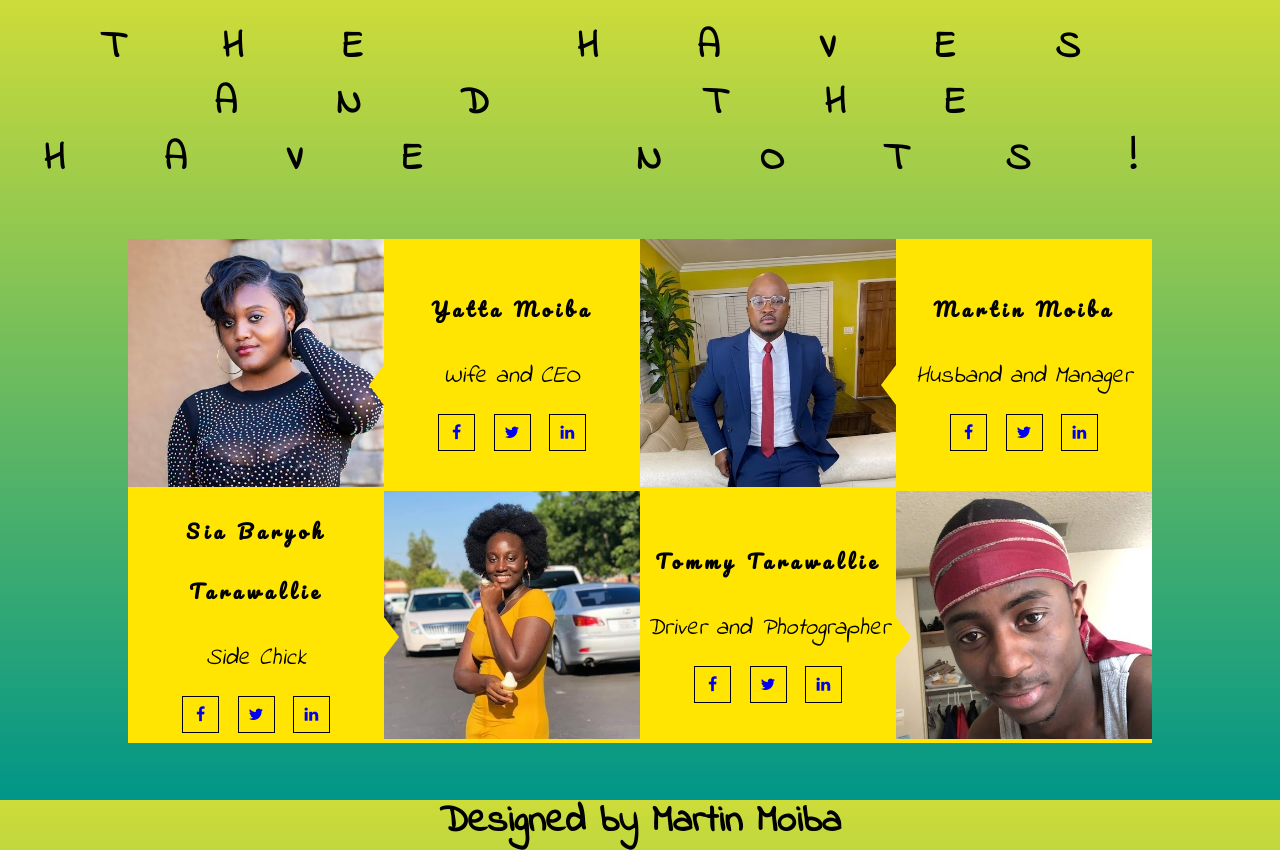
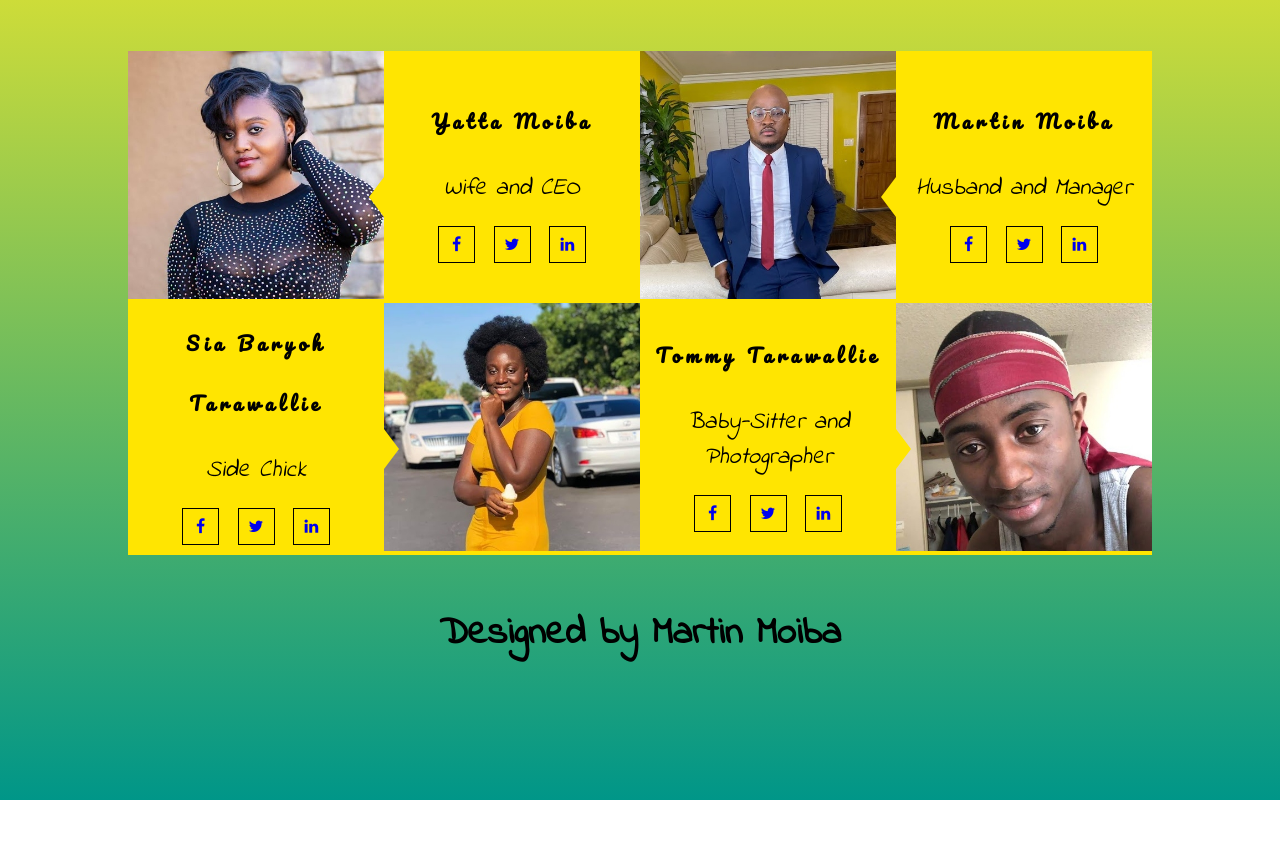
Before and after one commit to martinmoiba/Team-Members-Contact, a plain HTML site: page index.html in a window 1280 px wide. After the commit the page ends 800 px from the top, so only its background shows below. Drawn offline with Linux system fonts and the light colour scheme.

Commit message:
Add files via upload

```diff
--- a/index.html
+++ b/index.html
@@ -12,9 +12,6 @@
 </head>
 
 <body>
-  <div class="head">
-    <h1>THE HAVES AND THE HAVE NOTS!</h1>
-  </div>
   <div class="row">
     <div class="col">
       <span></span>
@@ -64,7 +61,7 @@
     </div>
     <div class="col">
       <h3>Tommy Tarawallie</h3>
-      <p>Driver and Photographer</p>
+      <p>Baby-Sitter and Photographer</p>
       <div class="social-link">
         <a href="http://www.facebook.com" target="_blank"><i class="fa fa-facebook"></i></a>
         <a href="https://twitter.com/login?lang=en" target="_blank"><i class="fa fa-twitter"></i></a>
```
